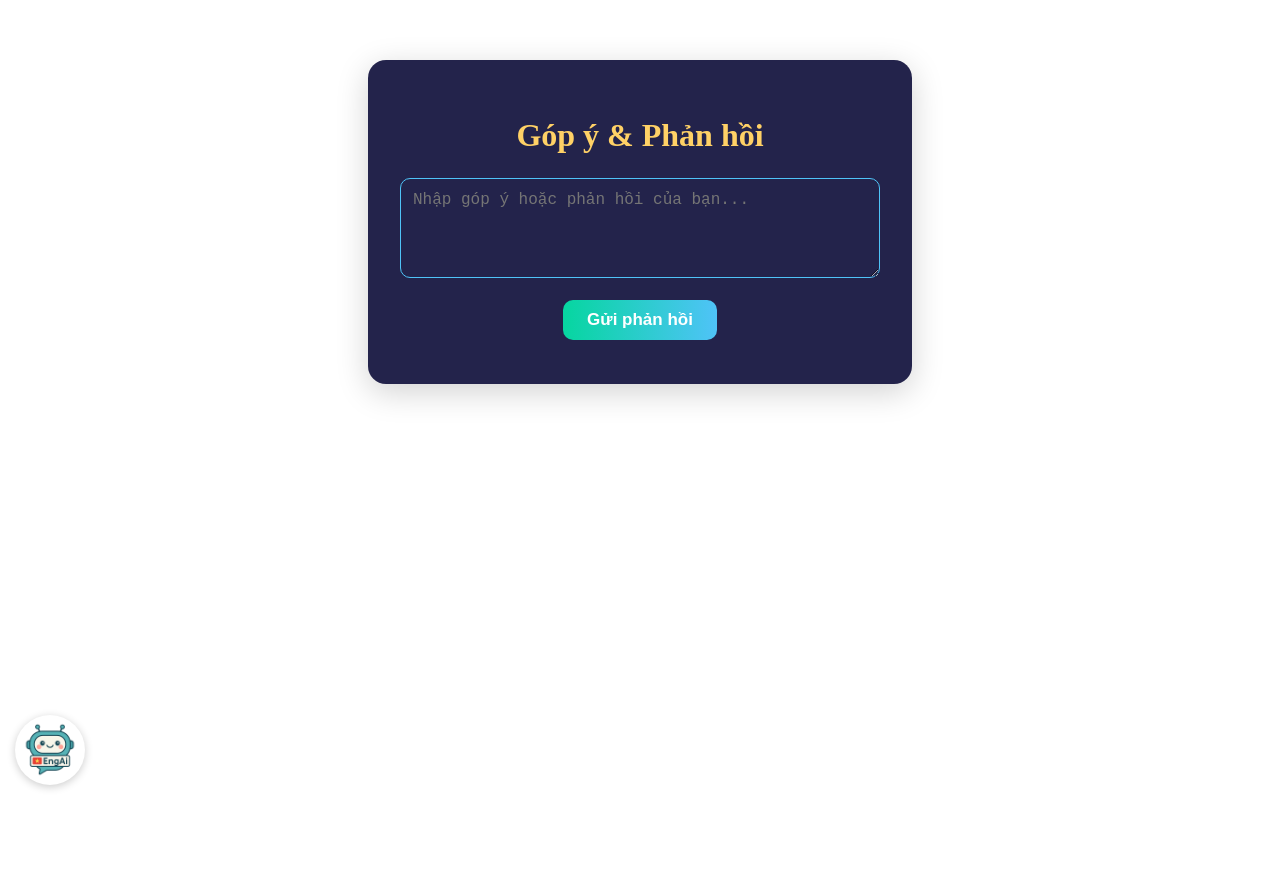
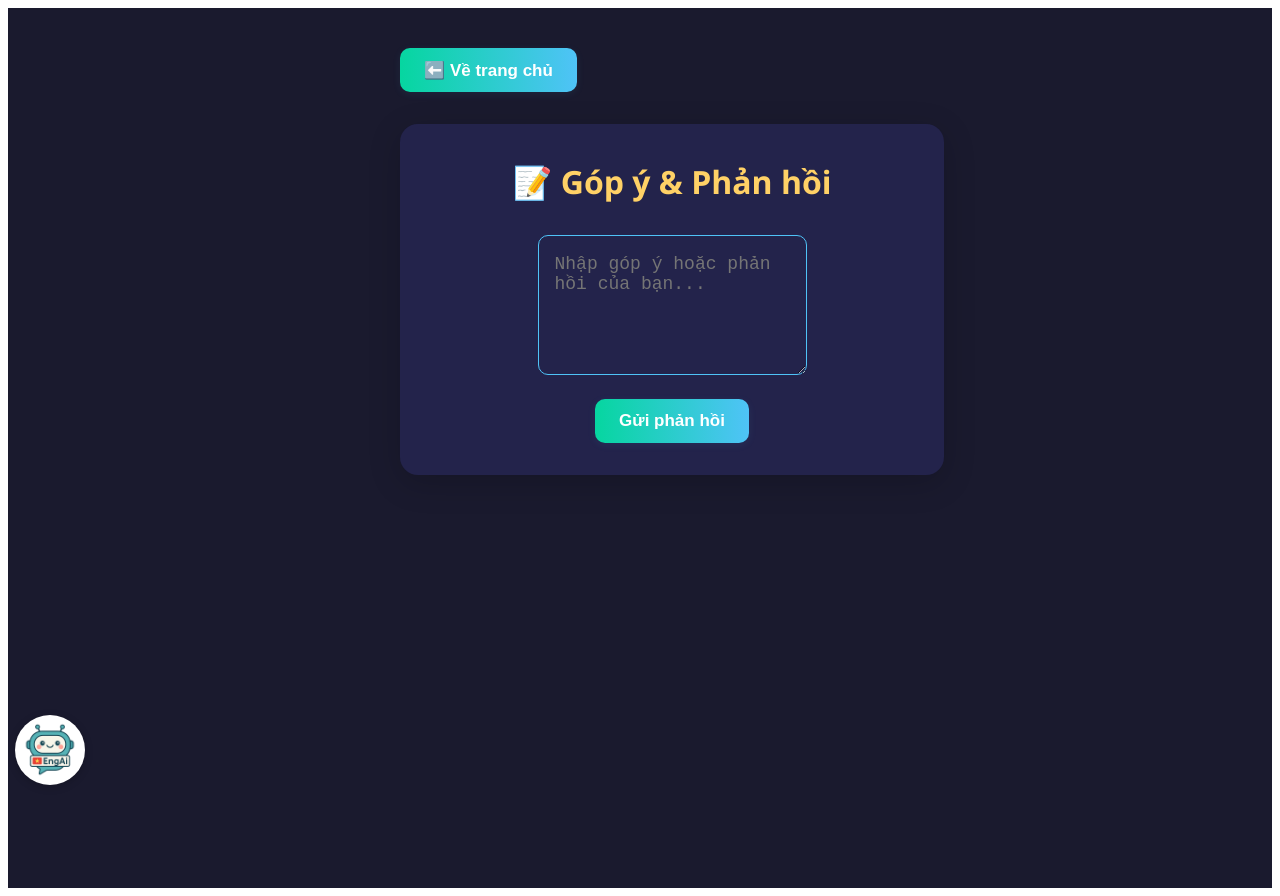
Before and after one commit to dutch25/EnglishTutor, a Vue app in the folder frontend/: page /feedback in a window 1280 px wide. Before the commit the page ends 800 px from the top, so only its background shows below. Built offline with nearby package versions, Linux system fonts and the light colour scheme; sample sign-in values are in the browser's storage.

Commit message:
feedback for fun

```diff
--- a/frontend/src/views/Feedback.vue
+++ b/frontend/src/views/Feedback.vue
@@ -1,11 +1,27 @@
 <template>
-  <div class="feedback-page">
-    <h1>Góp ý & Phản hồi</h1>
-    <form @submit.prevent="submitFeedback">
-      <textarea v-model="feedback" placeholder="Nhập góp ý hoặc phản hồi của bạn..." required></textarea>
-      <button type="submit" class="main-btn">Gửi phản hồi</button>
-      <div v-if="message" class="feedback-message">{{ message }}</div>
-    </form>
+  <div class="feedback-listening-page">
+    <div class="content-wrapper">
+      <div class="back-btn-row">
+        <button @click="$router.push('/home')" class="main-btn back-btn">⬅️ Về trang chủ</button>
+      </div>
+      <div class="card">
+        <h1 class="title">📝 Góp ý & Phản hồi</h1>
+        <form @submit.prevent="submitFeedback">
+          <div class="input-row">
+            <textarea
+              v-model="feedback"
+              placeholder="Nhập góp ý hoặc phản hồi của bạn..."
+              required
+              class="input-box"
+            ></textarea>
+          </div>
+          <div class="btn-group bottom-group">
+            <button type="submit" class="main-btn">Gửi phản hồi</button>
+          </div>
+          <div v-if="message" class="result feedback-message">{{ message }}</div>
+        </form>
+      </div>
+    </div>
   </div>
 </template>
 
@@ -20,7 +36,6 @@ export default {
   },
   methods: {
     submitFeedback() {
-      // Ở đây bạn có thể gửi feedback lên server nếu muốn
       this.message = "Cảm ơn bạn đã gửi phản hồi!";
       this.feedback = "";
     }
@@ -29,32 +44,80 @@ export default {
 </script>
 
 <style scoped>
-.feedback-page {
+.feedback-listening-page {
+  background-color: #1a1a2e;
+  min-height: 100vh;
+  padding: 40px 0;
+  font-family: "Segoe UI", sans-serif;
+  display: flex;
+  flex-direction: column;
+  align-items: center;
+}
+.content-wrapper {
+  width: 100%;
   max-width: 480px;
-  margin: 60px auto 0 auto;
+  margin: 0 auto;
+  position: relative;
+  min-height: 600px;
+}
+.back-btn-row {
+  width: 100%;
+  max-width: 480px;
+  display: flex;
+  justify-content: flex-start;
+  margin: 0 auto 32px auto;
+}
+.back-btn {
+  min-width: 160px;
+}
+.card {
   background: #23234b;
   border-radius: 18px;
   box-shadow: 0 8px 32px rgba(0,0,0,0.18);
   padding: 36px 32px 32px 32px;
+  max-width: 480px;
+  width: 100%;
+  display: flex;
+  flex-direction: column;
+  align-items: center;
+}
+.title {
+  font-size: 32px;
+  font-weight: bold;
   color: #ffd166;
+  margin: 0 0 32px 0;
   text-align: center;
 }
-.feedback-page h1 {
-  color: #ffd166;
+.input-row {
+  width: 100%;
   margin-bottom: 24px;
+  display: flex;
+  flex-direction: column;
+  align-items: center;
 }
-textarea {
+.input-box {
   width: 100%;
-  min-height: 100px;
+  min-height: 140px;      /* tăng chiều cao tối thiểu */
   border-radius: 10px;
-  border: 1px solid #4fc3f7;
+  border: 1.5px solid #4fc3f7;
   background: #23234b;
   color: #fff;
-  font-size: 16px;
-  padding: 12px;
-  margin-bottom: 18px;
+  font-size: 18px;        /* tăng cỡ chữ */
+  padding: 18px 16px;     /* tăng padding */
   resize: vertical;
   box-sizing: border-box;
+  outline: none;
+  transition: border 0.2s;
+}
+.input-box:focus {
+  border: 2px solid #ffd166;
+}
+.btn-group.bottom-group {
+  width: 100%;
+  display: flex;
+  justify-content: center;
+  gap: 16px;
+  margin-bottom: 0;
 }
 .main-btn {
   padding: 10px 24px;
@@ -65,11 +128,24 @@ textarea {
   font-size: 17px;
   font-weight: bold;
   cursor: pointer;
-  margin-bottom: 12px;
+  min-width: 130px;
+  min-height: 44px;
+  display: inline-flex;
+  align-items: center;
+  justify-content: center;
+  box-shadow: 0 2px 8px rgba(76,195,247,0.08);
+  transition: background 0.2s, transform 0.2s;
 }
-.feedback-message {
-  margin-top: 16px;
+.main-btn:hover {
+  background: linear-gradient(90deg, #4fc3f7 0%, #06d6a0 100%);
+  transform: translateY(-2px) scale(1.04);
+}
+.result.feedback-message {
+  margin-top: 18px;
+  font-weight: bold;
+  font-size: 19px;
+  text-align: center;
+  min-height: 32px;
   color: #06d6a0;
-  font-weight: bold;
 }
 </style>
```
